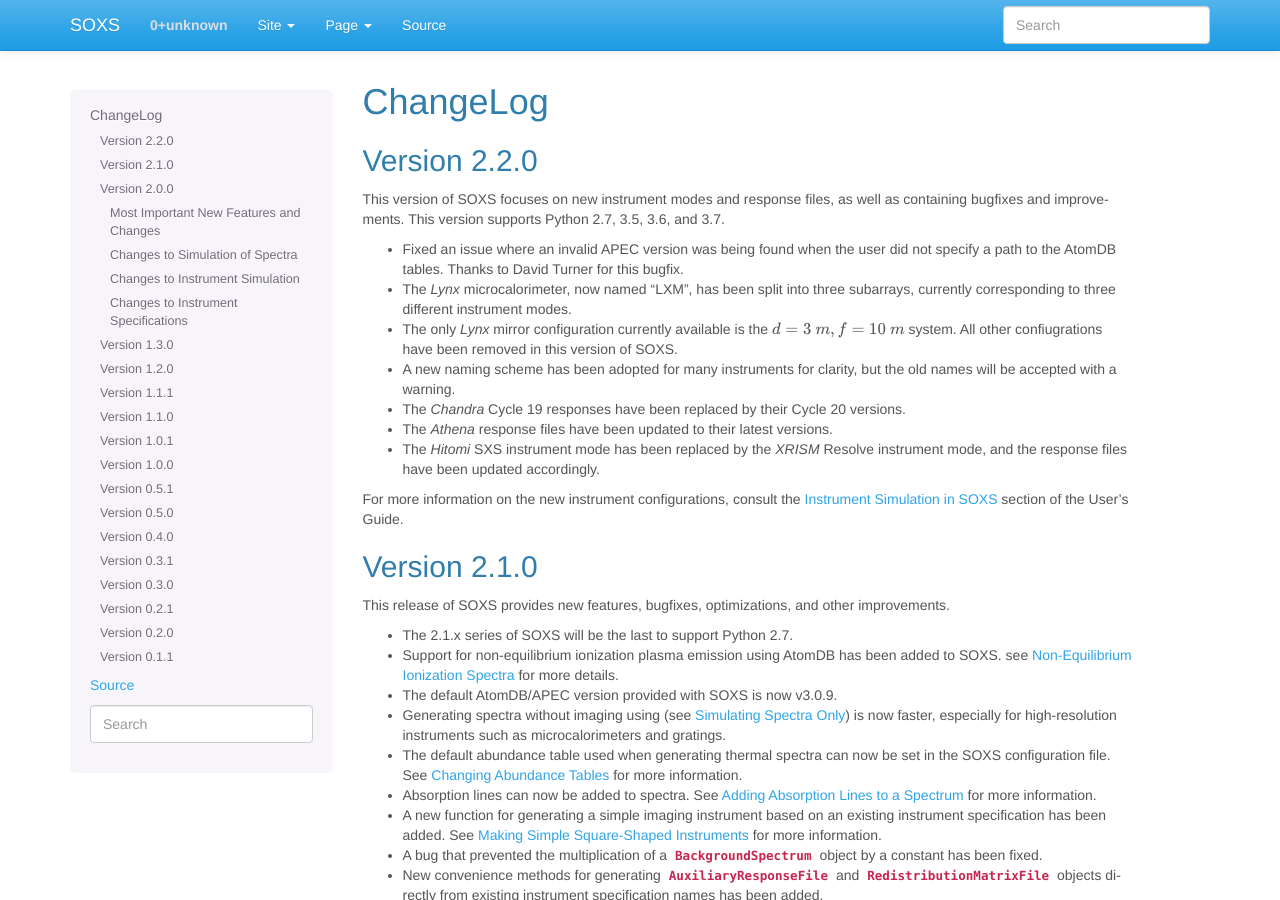
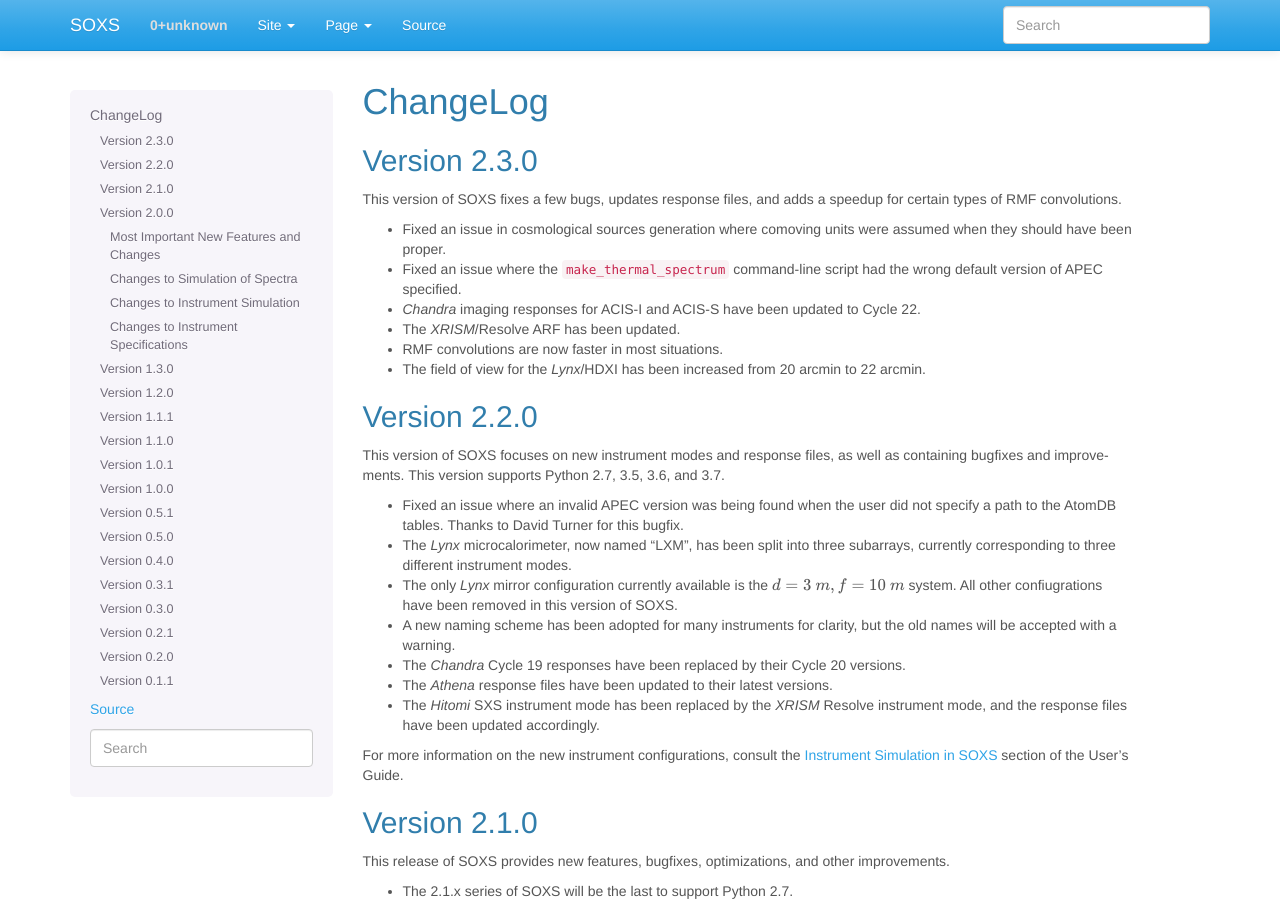
Before and after one commit to lynx-x-ray-observatory/soxs, a Sphinx documentation site: the page built from doc/source/changelog.rst, in a window 1280 px wide and 900 px high. Built offline with Sphinx 7.4.7, drawn with Linux system fonts in a browser that asks for light colours.

Commit message:
Update changelog

```diff
--- a/doc/source/changelog.rst
+++ b/doc/source/changelog.rst
@@ -2,6 +2,23 @@
 
 ChangeLog
 =========
+
+Version 2.3.0
+-------------
+
+This version of SOXS fixes a few bugs, updates response files, and adds a speedup
+for certain types of RMF convolutions.
+
+* Fixed an issue in cosmological sources generation where comoving units were
+  assumed when they should have been proper.
+* Fixed an issue where the ``make_thermal_spectrum`` command-line script had the
+  wrong default version of APEC specified.
+* *Chandra* imaging responses for ACIS-I and ACIS-S have been updated to Cycle 22.
+* The *XRISM*/Resolve ARF has been updated.
+* RMF convolutions are now faster in most situations.
+* The field of view for the *Lynx*/HDXI has been increased from 20 arcmin to 22
+  arcmin.
+
 
 Version 2.2.0
 -------------
```
